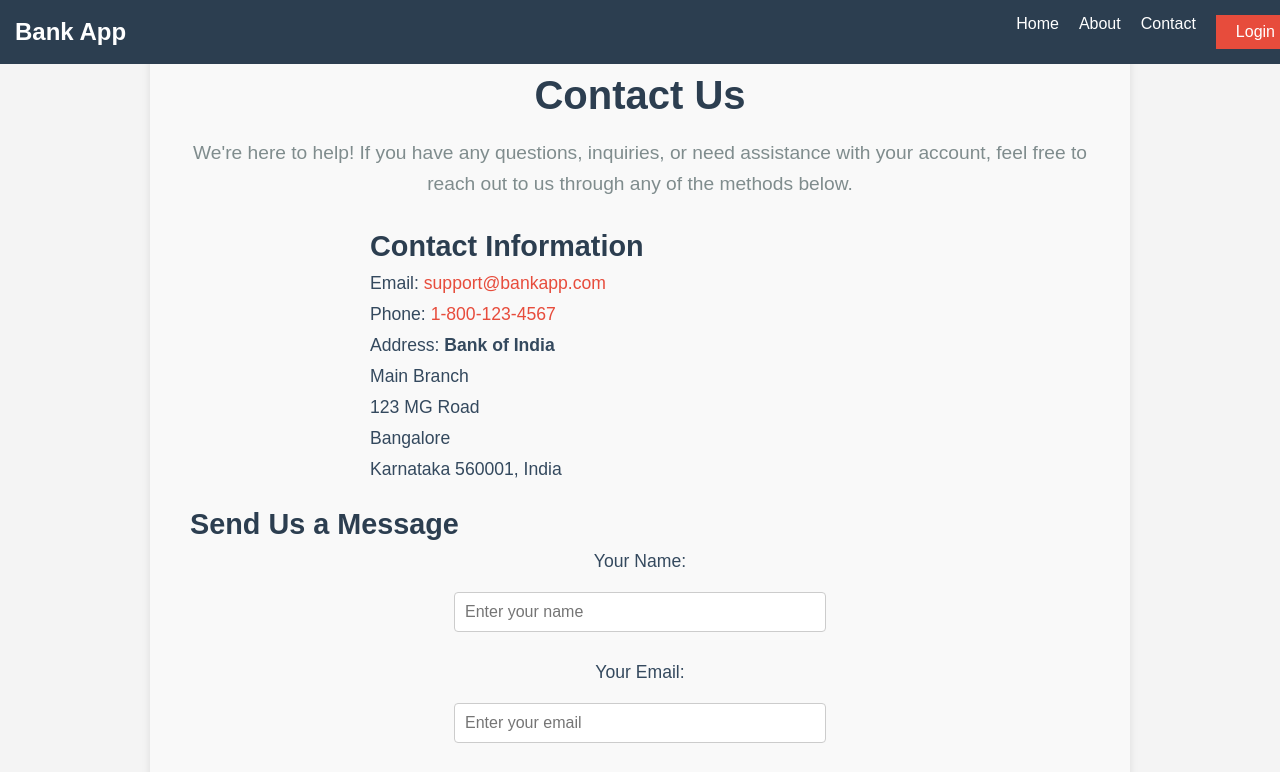
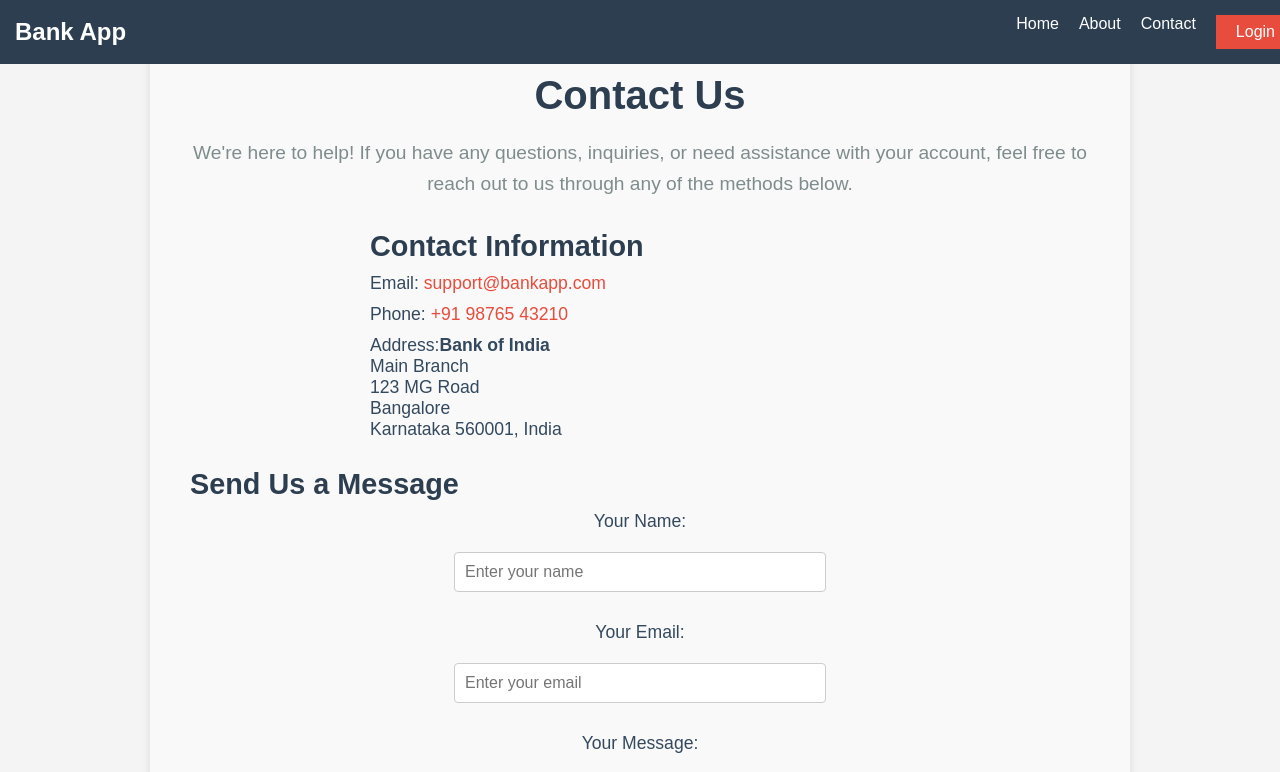
Before and after one commit to Soniya-04/Bank-app, a React (Create React App) app: page /contact in a window 1280 px wide. Shown: the top 772 px of the page. Built offline with nearby package versions, Linux system fonts and the light colour scheme.

Commit message:
BA-5: updated contact section

```diff
--- a/src/components/Contact.js
+++ b/src/components/Contact.js
@@ -1,8 +1,25 @@
 // src/components/Contact.js
-import React from 'react';
+import React, { useState } from 'react';
 import '../styles/Contact.css';
 
 function Contact() {
+  const [email, setEmail] = useState('');
+  const [isEmailValid, setIsEmailValid] = useState(true); // Set initial state to true (valid)
+
+  // Handle email input change
+  const handleEmailChange = (e) => {
+    const emailValue = e.target.value;
+    setEmail(emailValue);
+
+    // Check if email ends with @gmail.com
+    const emailPattern = /^[a-zA-Z0-9._%+-]+@gmail\.com$/;
+    if (emailPattern.test(emailValue)) {
+      setIsEmailValid(true);
+    } else {
+      setIsEmailValid(false);
+    }
+  };
+
   return (
     <div className="contact">
       <h2 className="contact-heading">Contact Us</h2>
@@ -13,26 +30,57 @@ function Contact() {
       <div className="contact-info">
         <h3>Contact Information</h3>
         <p>Email: <a href="mailto:support@bankapp.com">support@bankapp.com</a></p>
-        <p>Phone: <a href="tel:+18001234567">1-800-123-4567</a></p>
-        <p>Address: <strong>Bank of India</strong></p>
-                 <p>Main Branch</p>
-                 <p>     123 MG Road</p>
-                 <p>     Bangalore</p>
-                 <p>     Karnataka 560001, India</p>
-                 </div>
+        <p>Phone: <a href="tel:+919876543210">+91 98765 43210</a></p>
+        <p>Address:
+          <strong>Bank of India</strong><br />
+          Main Branch<br />
+          123 MG Road<br />
+          Bangalore<br />
+          Karnataka 560001, India
+        </p>
+      </div>
+
       <div className="contact-form">
         <h3>Send Us a Message</h3>
         <form>
           <label htmlFor="name">Your Name:</label>
-          <input type="text" id="name" name="name" placeholder="Enter your name" required />
+          <input
+            type="text"
+            id="name"
+            name="name"
+            placeholder="Enter your name"
+            required
+          />
 
           <label htmlFor="email">Your Email:</label>
-          <input type="email" id="email" name="email" placeholder="Enter your email" required />
+          <input
+            type="email"
+            id="email"
+            name="email"
+            placeholder="Enter your email"
+            required
+            value={email}
+            onChange={handleEmailChange}
+            pattern="[a-zA-Z0-9._%+-]+@gmail\.com$"
+            title="Email must end with @gmail.com"
+            oninvalid="this.setCustomValidity('Please enter a valid Gmail address ending with @gmail.com')"
+            oninput="this.setCustomValidity('')"
+          />
+
+          {/* Display an error message if the email is invalid */}
+          {!isEmailValid && <p className="error-message">Please enter a valid Gmail address ending with @gmail.com.</p>}
 
           <label htmlFor="message">Your Message:</label>
-          <textarea id="message" name="message" placeholder="Write your message" rows="5" required></textarea>
+          <textarea
+            id="message"
+            name="message"
+            placeholder="Write your message"
+            rows="5"
+            required
+          ></textarea>
 
-          <button type="submit">Send Message</button>
+          {/* Button is disabled if email is not valid */}
+          <button type="submit" disabled={!isEmailValid}>Send Message</button>
         </form>
       </div>
 
--- a/src/styles/Contact.css
+++ b/src/styles/Contact.css
@@ -80,7 +80,7 @@
     font-size: 1rem;
     border: 1px solid #ccc;
     border-radius: 4px;
-    width: 75%;  /* Adjust width for smaller input fields */
+    width: 77%;  /* Adjust width for smaller input fields */
     max-width: 350px;  /* Set a max width for input fields */
     margin-bottom: 10px;
 }
```
